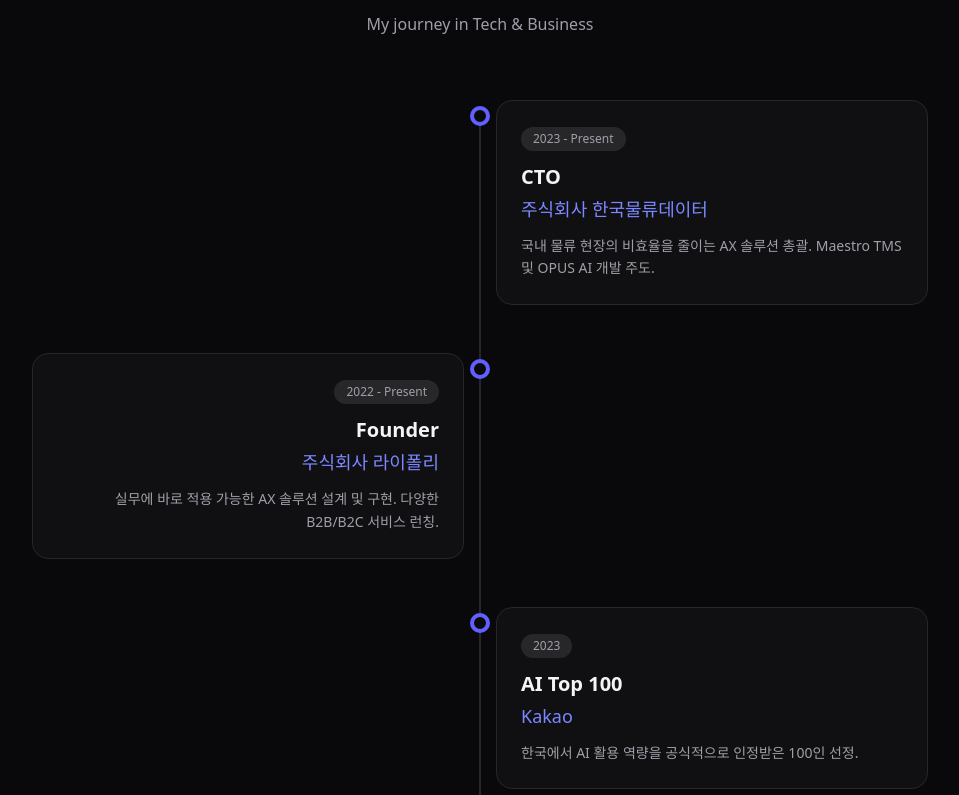
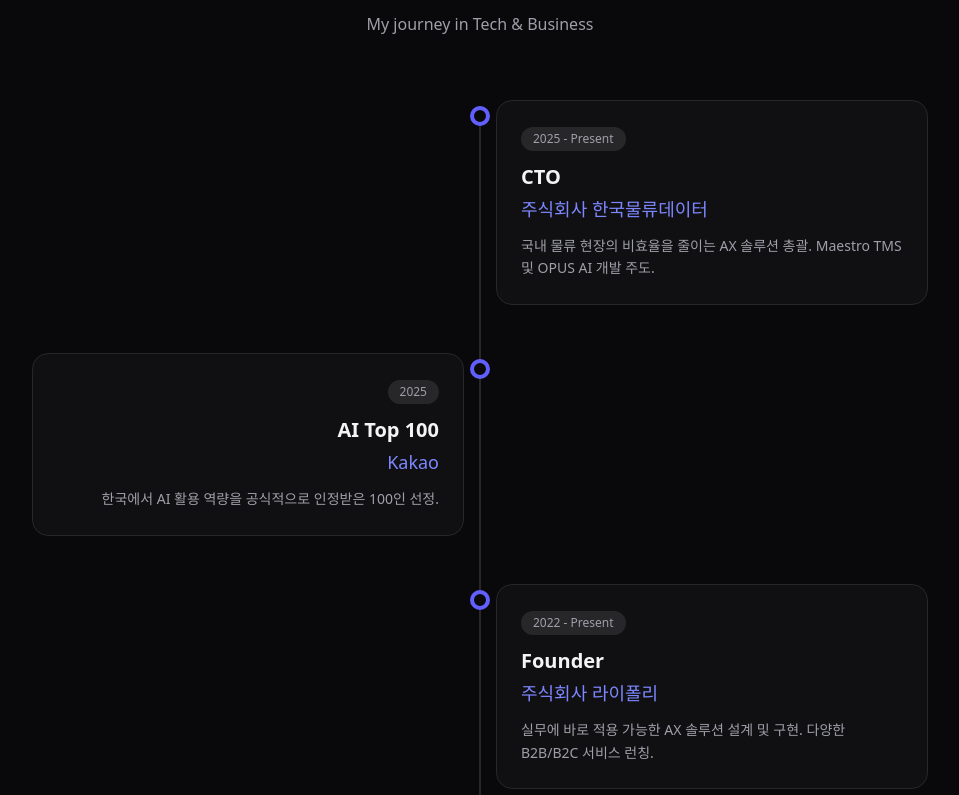
Before and after one commit to heungkyulee/heungkyu-portfolio, a Next.js app: page / in a window 1280 px wide. Shown: the part 9165-9960 px from the top of the page, without its empty margins (160-1119 px from the left). Built offline with nearby package versions, Linux system fonts and the light colour scheme.

Commit message:
design: 연혁 수정

```diff
--- a/app/data/portfolio.ts
+++ b/app/data/portfolio.ts
@@ -445,12 +445,21 @@
   ],
   experience: [
     {
-      period: "2023 - Present",
+      period: "2025 - Present",
       role: { ko: "CTO", en: "CTO" },
       company: { ko: "주식회사 한국물류데이터", en: "Korean Logistics Data Corp." },
       description: {
         ko: "국내 물류 현장의 비효율을 줄이는 AX 솔루션 총괄. Maestro TMS 및 OPUS AI 개발 주도.",
         en: "Leading AX solutions to reduce inefficiencies in domestic logistics. Spearheaded Maestro TMS and OPUS AI development.",
+      },
+    },
+    {
+      period: "2025",
+      role: { ko: "AI Top 100", en: "AI Top 100" },
+      company: { ko: "Kakao", en: "Kakao" },
+      description: {
+        ko: "한국에서 AI 활용 역량을 공식적으로 인정받은 100인 선정.",
+        en: "Selected as one of the top 100 AI talents in Korea by Kakao.",
       },
     },
     {
@@ -460,15 +469,6 @@
       description: {
         ko: "실무에 바로 적용 가능한 AX 솔루션 설계 및 구현. 다양한 B2B/B2C 서비스 런칭.",
         en: "Designing and implementing practical AX solutions. Launched various B2B/B2C services.",
-      },
-    },
-    {
-      period: "2023",
-      role: { ko: "AI Top 100", en: "AI Top 100" },
-      company: { ko: "Kakao", en: "Kakao" },
-      description: {
-        ko: "한국에서 AI 활용 역량을 공식적으로 인정받은 100인 선정.",
-        en: "Selected as one of the top 100 AI talents in Korea by Kakao.",
       },
     },
     {
```
